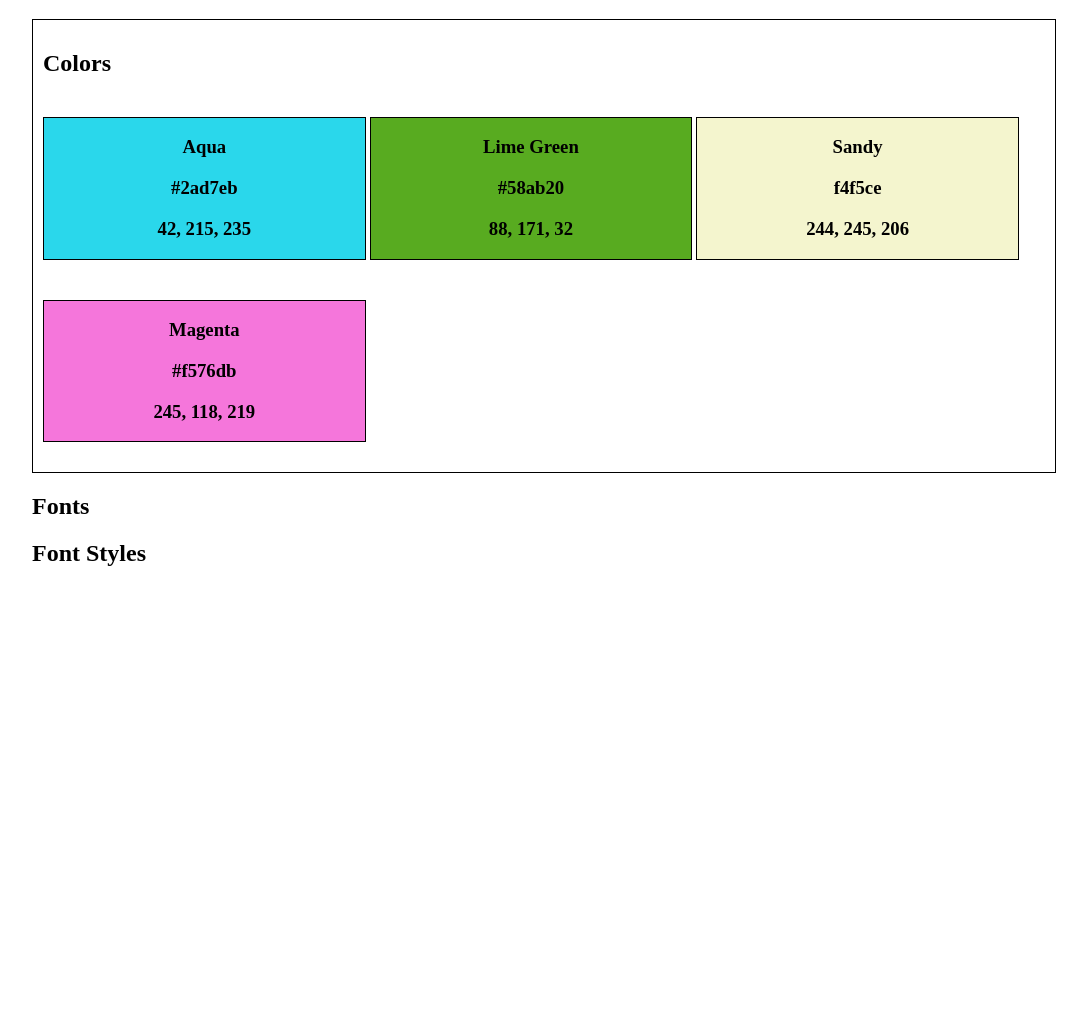
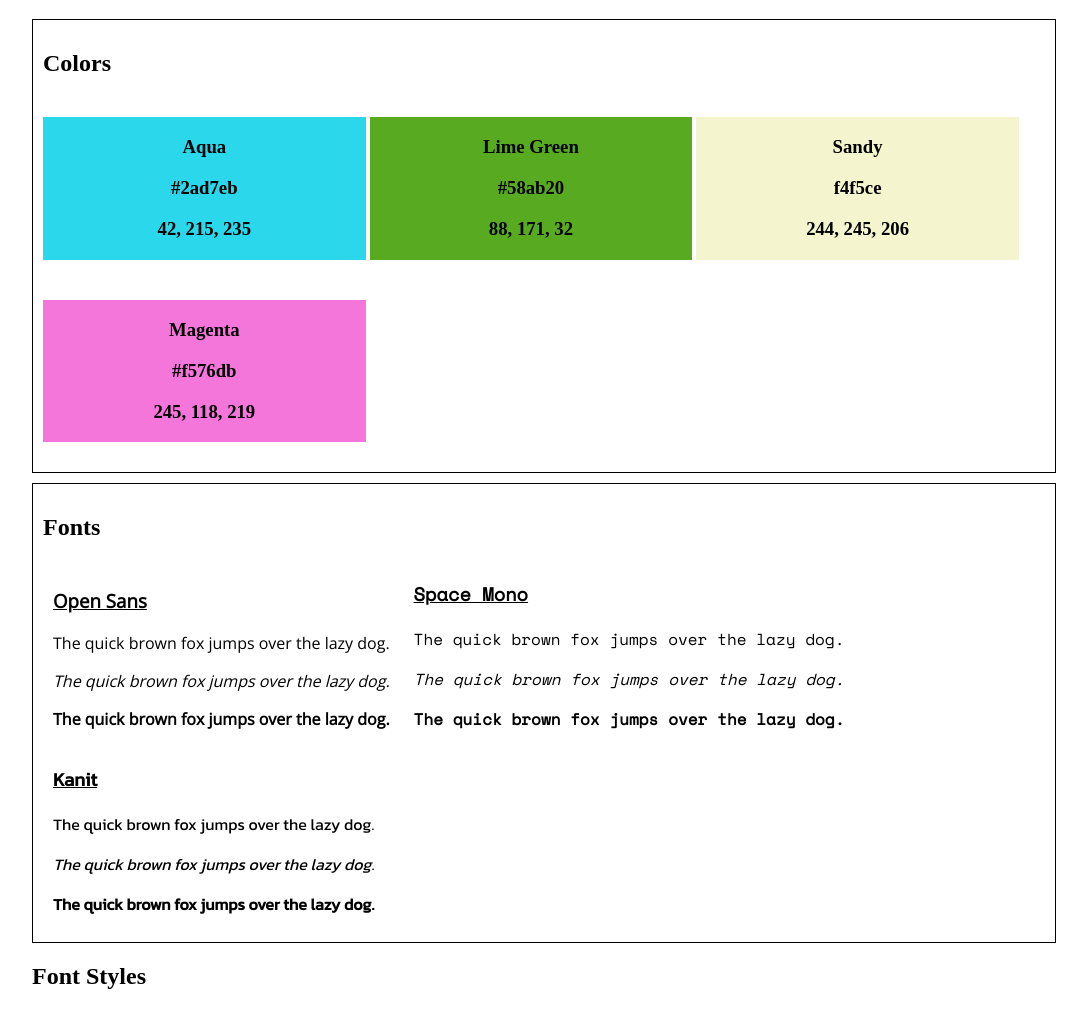
Before and after one commit to AadarshVinayak/styling-guide, a plain HTML site: page index.html in a window 1280 px wide. Shown: the part 61-1071 px from the top of the page, without its empty margins (96-1183 px from the left). Before the commit the page ends 800 px from the top, so only its background shows below. Drawn offline with nearby package versions, Linux system fonts and the light colour scheme.

Commit message:
Finished Styling guide

```diff
--- a/index.html
+++ b/index.html
@@ -3,6 +3,9 @@
   <head>
     <title>Website Style Guide</title>
     <link rel="stylesheet" href="style.css">
+    <link rel="preconnect" href="https://fonts.googleapis.com">
+<link rel="preconnect" href="https://fonts.gstatic.com" crossorigin>
+<link href="https://fonts.googleapis.com/css2?family=Kanit&family=Open+Sans&family=Space+Mono&display=swap" rel="stylesheet">
   </head>
   <body>
     <header>
@@ -33,7 +36,24 @@
     </section>
     <section class="fonts">
         <h2>Fonts</h2>
-        <div class="container"></div>
+        <div class="font-container open-sans">
+            <h3>Open Sans</h3>
+            <p id = "normal">The quick brown fox jumps over the lazy dog.</p>
+            <p id = "Italics">The quick brown fox jumps over the lazy dog.</p>
+            <p id = "Bold">The quick brown fox jumps over the lazy dog.</p>
+        </div>
+        <div class="font-container space-mono">
+            <h3>Space Mono</h3>
+            <p id = "normal">The quick brown fox jumps over the lazy dog.</p>
+            <p id = "Italics">The quick brown fox jumps over the lazy dog.</p>
+            <p id = "Bold">The quick brown fox jumps over the lazy dog.</p>
+        </div>
+        <div class="font-container kanit">
+            <h3>Kanit</h3>
+            <p id = "normal">The quick brown fox jumps over the lazy dog.</p>
+            <p id = "Italics">The quick brown fox jumps over the lazy dog.</p>
+            <p id = "Bold">The quick brown fox jumps over the lazy dog.</p>
+        </div>
     </section>
     <section class="typography">
         <h2>Font Styles</h2>
--- a/style.css
+++ b/style.css
@@ -11,7 +11,7 @@ body{
 
 .colors div{
     display: inline-block;
-    border: 1px solid black;
+    border: 1px solid transparent;
     text-align: center;
     margin: 20px auto;
     width: 32%;
@@ -31,3 +31,39 @@ body{
 #color4{
     background-color: #f576db;
 }
+
+.fonts {
+    border: 1px solid black;
+    padding: 10px;
+    margin: 10px auto;
+}
+
+.font-container {
+    display: inline-block;
+    margin: 0 10px;
+}
+
+.font-container h3 {
+    text-decoration: underline;
+    font-weight: bold;
+}
+
+.font-container #Bold{
+    font-weight: bold;
+}
+
+.font-container #Italics{
+    font-style: italic;
+}
+
+.open-sans{
+    font-family: "Open Sans";
+}
+
+.space-mono {
+    font-family: 'Space Mono'
+}
+
+.kanit {
+    font-family: 'Kanit';
+}
```
